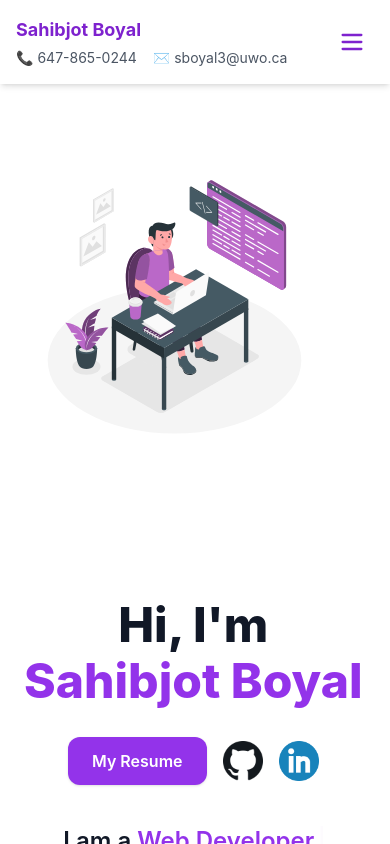
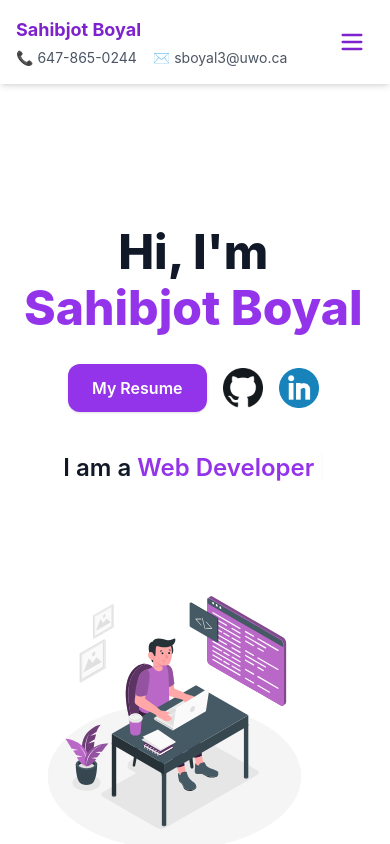
Before and after one commit to SahibjotB/SSB-Website, a React (Vite) app: page / in a window 390 px wide. Built offline with nearby package versions, Linux system fonts and the light colour scheme.

Commit message:
Fixed issue where picture appeard before greeting on mobile

```diff
--- a/src/pages/Home.jsx
+++ b/src/pages/Home.jsx
@@ -7,7 +7,7 @@
 export default function Home() {
   return (
     <div className="min-h-[calc(100vh-300px)] flex items-start lg:items-center bg-white text-gray-900 px-6 md:px-16 pt-8">
-      <div className="flex flex-col-reverse lg:flex-row items-start max-w-6xl mx-auto w-full gap-12">
+      <div className="flex flex-col lg:flex-row items-start max-w-6xl mx-auto w-full gap-12">
         {/* Text Section */}
         <div className="lg:w-1/2 text-center lg:text-left space-y-6 pt-28">
           <div>
```
